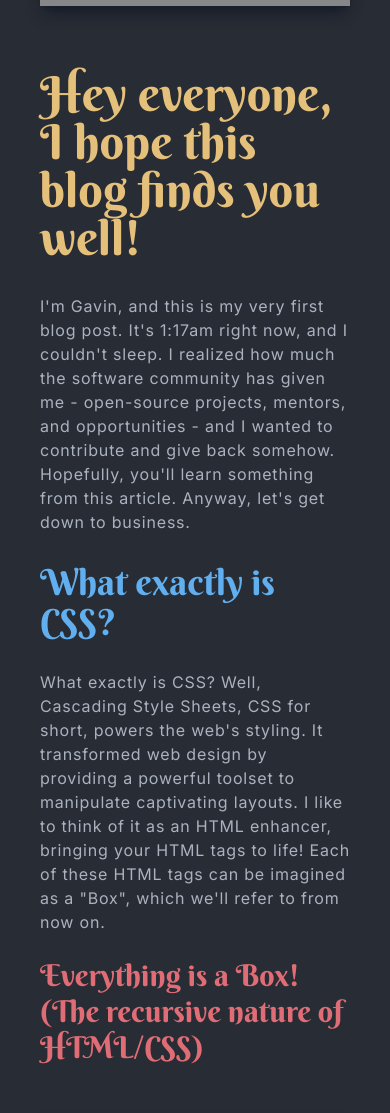
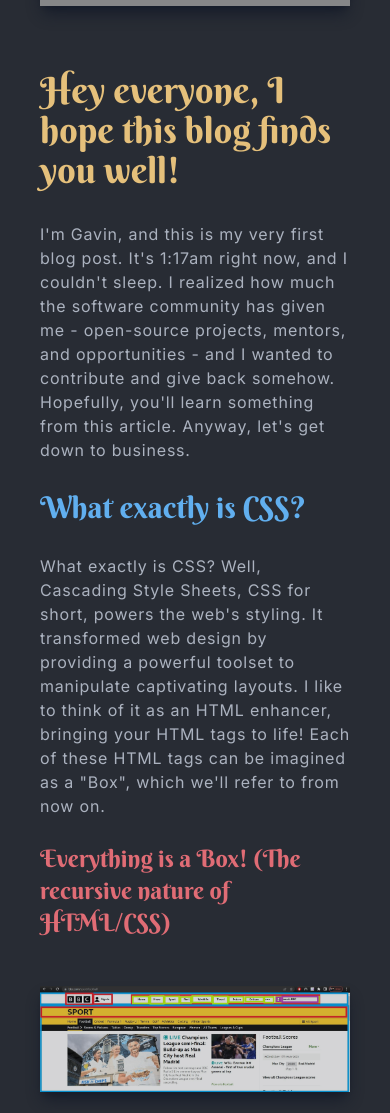
Before and after one commit to rawsashimi1604/gavinloo.com, a React (Vite) app: page /blog/css-decoded in a window 390 px wide. Shown: the part 727-1840 px from the top of the page. Built offline with nearby package versions, Linux system fonts and the light colour scheme; grey boxes are pictures that could not be loaded.

Commit message:
fix blog fonts

```diff
--- a/src/modules/blog-page/Page.tsx
+++ b/src/modules/blog-page/Page.tsx
@@ -66,19 +66,19 @@ function Page({ metadata }: PageProps) {
         components={{
           h1: ({ node, ...props }) => (
             <h1
-              className="mt-8 mb-8 font-customEyeCatcher text-5xl text-custom-chaKy"
+              className="mt-8 mb-8 font-customEyeCatcher text-4xl md:text-5xl text-custom-chaKy"
               {...props}
             />
           ),
           h2: ({ node, ...props }) => (
             <h2
-              className="mt-7 mb-7 font-customEyeCatcher text-4xl text-custom-malibu"
+              className="mt-7 mb-7 font-customEyeCatcher text-3xl md:text-4xl text-custom-malibu"
               {...props}
             />
           ),
           h3: ({ node, ...props }) => (
             <h3
-              className="mt-6 mb-6 font-customEyeCatcher text-3xl text-custom-coral"
+              className="mt-6 mb-6 font-customEyeCatcher text-2xl md:text-3xl text-custom-coral"
               {...props}
             />
           ),
```
